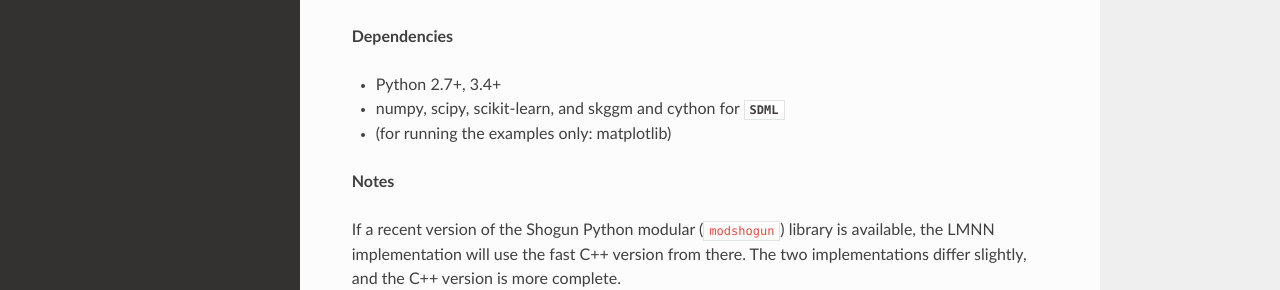
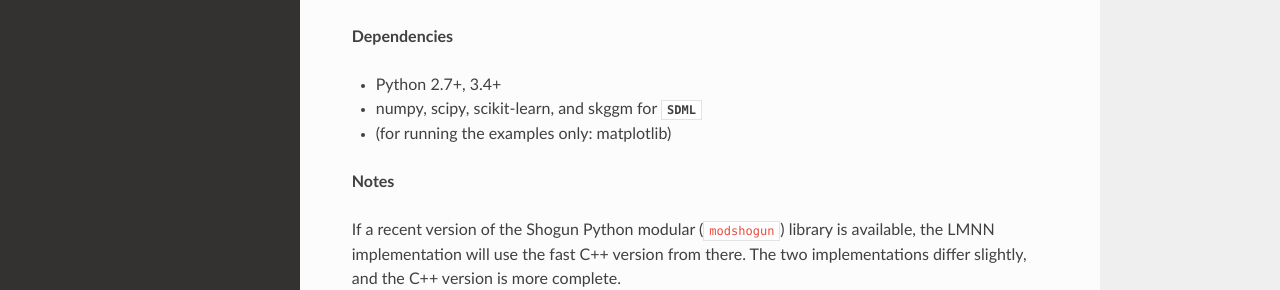
Before and after one commit to scikit-learn-contrib/metric-learn, a Sphinx documentation site: the page built from doc/getting_started.rst, in a window 1280 px wide and 1155 px high. Shown: the part 362-652 px from the top of the window. Built offline with Sphinx 7.4.7 and the Read the Docs theme 2.0.0, drawn with Linux system fonts in a browser that asks for light colours; pages that are not in the unit, such as notebooks, are missing from menus.

Commit message:
Remove cython dependency

```diff
--- a/README.rst
+++ b/README.rst
@@ -20,7 +20,7 @@ Metric Learning algorithms in Python.
 **Dependencies**
 
 -  Python 2.7+, 3.4+
--  numpy, scipy, scikit-learn, and skggm and cython for `SDML`
+-  numpy, scipy, scikit-learn, and skggm for `SDML`
 -  (for running the examples only: matplotlib)
 
 **Installation/Setup**
--- a/doc/getting_started.rst
+++ b/doc/getting_started.rst
@@ -15,7 +15,7 @@ Alternately, download the source repository and run:
 **Dependencies**
 
 -  Python 2.7+, 3.4+
--  numpy, scipy, scikit-learn, and skggm and cython for `SDML`
+-  numpy, scipy, scikit-learn, and skggm for `SDML`
 -  (for running the examples only: matplotlib)
 
 **Notes**
--- a/setup.py
+++ b/setup.py
@@ -38,7 +38,7 @@ setup(name='metric-learn',
       extras_require=dict(
           docs=['sphinx', 'shinx_rtd_theme', 'numpydoc'],
           demo=['matplotlib'],
-          sdml=['cython', 'skggm']
+          sdml=['skggm']
       ),
       test_suite='test',
       keywords=[
```
Also changed, not shown: .travis.yml.
